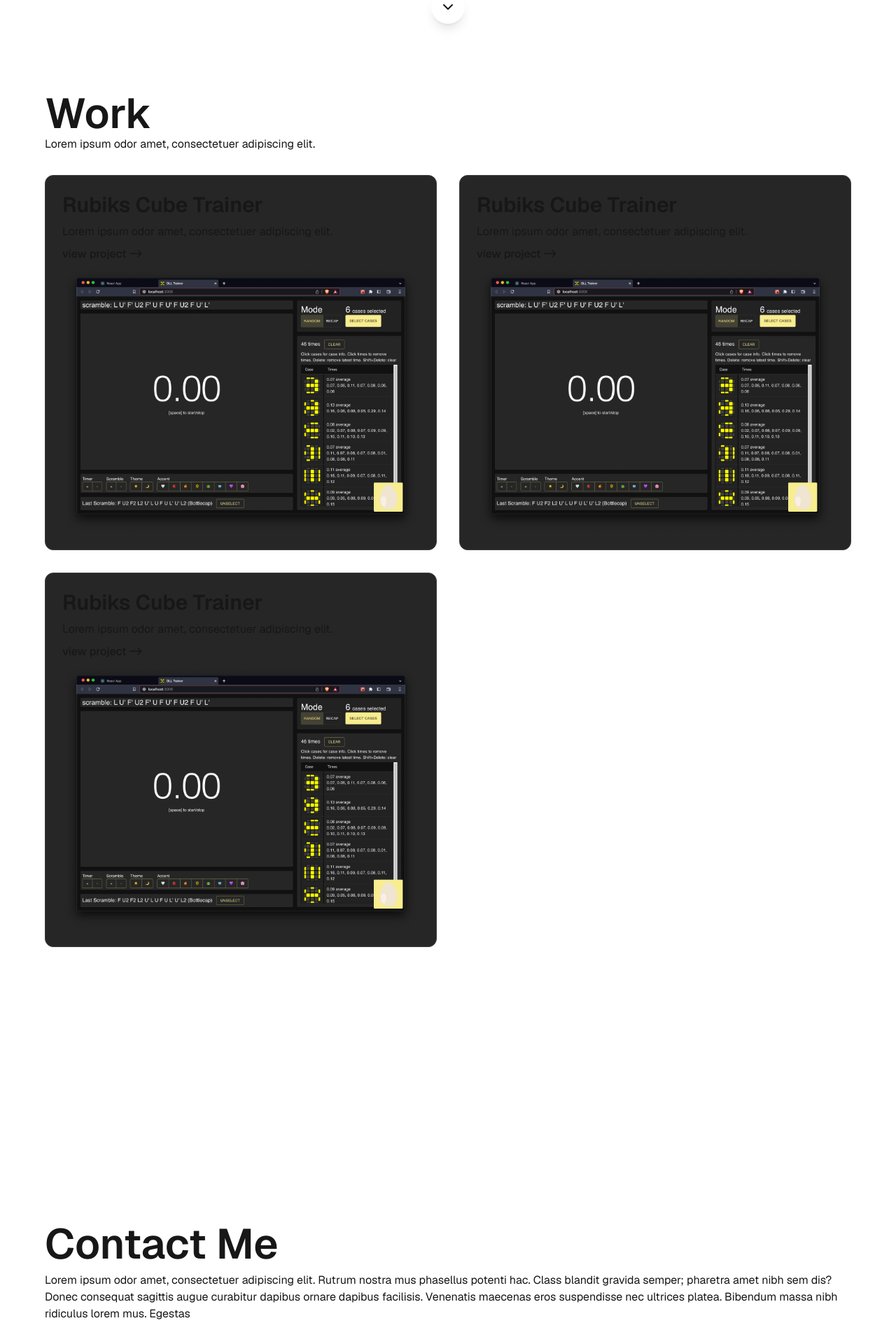
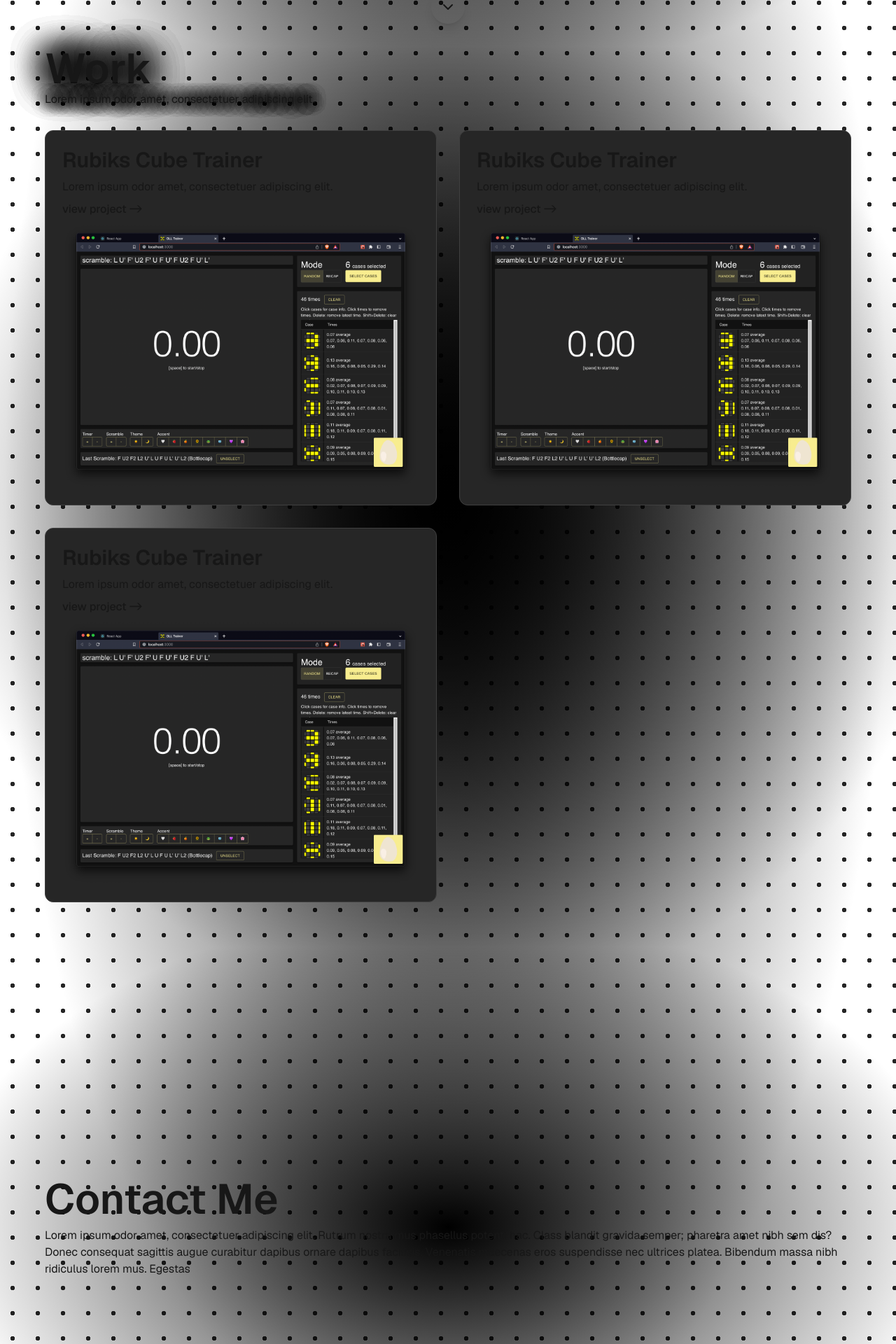
Before and after one commit to s-leirbag/portfolio, a Next.js app: page / in a window 1280 px wide. Shown: the part 734-2654 px from the top of the page at 70% size. Built offline with nearby package versions, Linux system fonts and the light colour scheme.

Commit message:
dotted background, gradients, reworked css for full-width divs for gradients

```diff
--- a/app/page.tsx
+++ b/app/page.tsx
@@ -4,9 +4,19 @@ import ScrollButton from "./ui/ScrollButton";
 
 export default function Home() {
   return (
-    <div className="justify-items-center font-[family-name:var(--font-geist-sans)]">
-      <main className="w-full sm:w-[640] md:w-[768] lg:w-[1024]">
-        <div className="h-screen p-16 flex flex-col justify-center">
+    <div className="font-[family-name:var(--font-geist-sans)] bg-[radial-gradient(#262626_3px,transparent_3px)] [background-size:36px_36px]">
+      <ScrollButton />
+      <div
+        style={{
+          background: "radial-gradient(ellipse, black 0%, transparent 70%)",
+        }}
+      >
+        <div
+          style={{
+            background: "radial-gradient(ellipse, black 0%, transparent 80%)",
+          }}
+        >
+          <div className="w-full sm:w-[640] md:w-[768] lg:w-[1024] p-16 mx-auto flex flex-col justify-center h-screen">
             <div className="w-full flex flex-col md:flex-row gap-12">
               <Image
                 className="rounded-2xl lg:w-64 lg:h-64 w-48 h-48 md:order-1"
@@ -22,24 +32,41 @@ export default function Home() {
                 </h1>
                 <p>
                   Lorem ipsum odor amet, consectetuer adipiscing elit. Rutrum
-                nostra mus phasellus potenti hac. Class blandit gravida semper;
-                pharetra amet nibh sem dis? Donec consequat sagittis augue
-                curabitur dapibus ornare dapibus facilisis. Venenatis maecenas
-                eros suspendisse nec ultrices platea. Bibendum massa nibh
-                ridiculus lorem mus. Egestas
+                  nostra mus phasellus potenti hac. Class blandit gravida
+                  semper; pharetra amet nibh sem dis? Donec consequat sagittis
+                  augue curabitur dapibus ornare dapibus facilisis. Venenatis
+                  maecenas eros suspendisse nec ultrices platea. Bibendum massa
+                  nibh ridiculus lorem mus. Egestas
                 </p>
               </div>
             </div>
           </div>
-        <ScrollButton />
-        <div className="w-full py-16">
+        </div>
+        <div
+          style={{
+            background: "radial-gradient(ellipse, black 0%, transparent 80%)",
+          }}
+        >
           <div className="w-full md:w-[640] lg:w-[768] px-16 m-auto">
-            <h2 className="text-3xl sm:text-6xl py-0.5 rounded font-semibold">
+            <h2
+              className="text-3xl sm:text-6xl py-0.5 rounded font-semibold"
+              style={{
+                textShadow:
+                  "0 0 50px black, 0 0 50px black, 0 0 50px black, 0 0 50px black, 0 0 50px black, 0 0 50px black, 0 0 50px black",
+              }}
+            >
               Work
             </h2>
-            <p>Lorem ipsum odor amet, consectetuer adipiscing elit.</p>
+            <p
+              style={{
+                textShadow:
+                  "0 0 20px black, 0 0 20px black, 0 0 20px black, 0 0 20px black, 0 0 20px black, 0 0 20px black, 0 0 20px black",
+              }}
+            >
+              Lorem ipsum odor amet, consectetuer adipiscing elit.
+            </p>
           </div>
-          <div className="mt-8 w-full px-16 grid grid-cols-2 gap-8">
+          <div className="w-full sm:w-[640] md:w-[768] lg:w-[1024] pt-8 p-16 mx-auto grid md:grid-cols-2 gap-8">
             <div className="bg-neutral-800 border-neutral-700 border rounded-xl p-6 flex flex-col gap-2">
               <h3 className="text-xl sm:text-3xl rounded font-semibold">
                 Rubiks Cube Trainer
@@ -99,8 +126,12 @@ export default function Home() {
             </div>
           </div>
         </div>
-        <div className="w-full h-screen p-16 flex flex-col justify-center">
-          <div className="flex flex-col gap-2">
+        <div
+          style={{
+            background: "radial-gradient(ellipse, black 0%, transparent 80%)",
+          }}
+        >
+          <div className="w-full sm:w-[640] md:w-[768] lg:w-[1024] p-16 mx-auto flex flex-col justify-center h-screen gap-2">
             <h1 className="text-3xl sm:text-6xl py-0.5 rounded font-semibold">
               Contact Me
             </h1>
@@ -114,7 +145,7 @@ export default function Home() {
             </p>
           </div>
         </div>
-      </main>
+      </div>
     </div>
   );
 }
```
Lines whose indentation alone changed are shown as unchanged.
